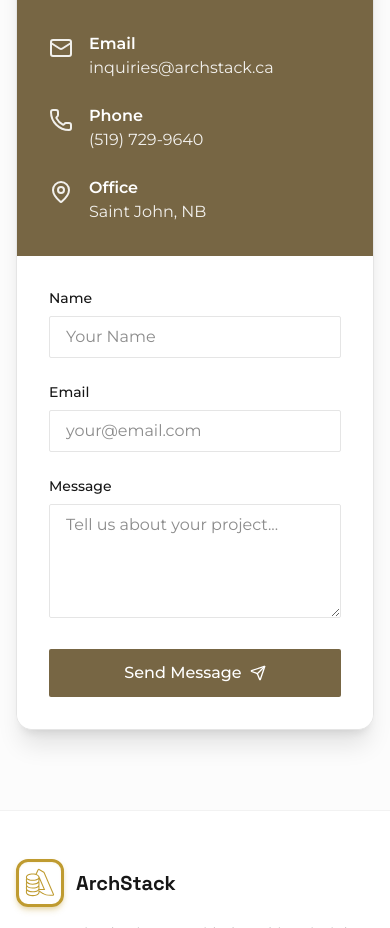
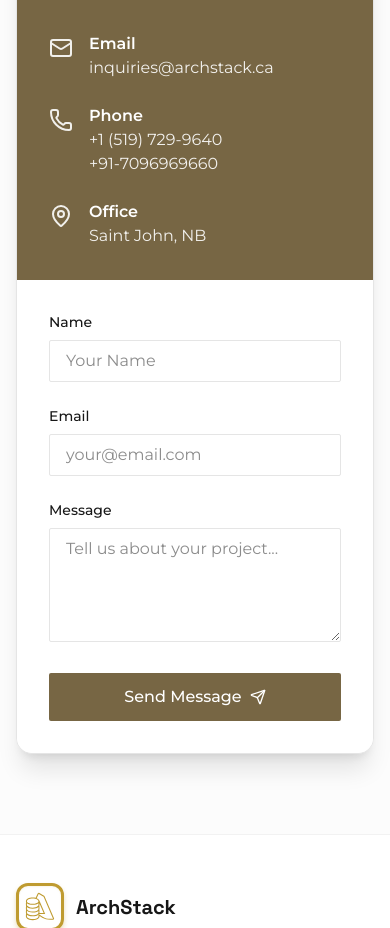
Before and after one commit to rathin236/ArchStack, a Next.js app: page / in a window 390 px wide. Shown: the part 5360-6288 px from the top of the page. Built offline with nearby package versions, Linux system fonts and the light colour scheme.

Commit message:
changed phone numbers

```diff
--- a/components/sections/Contact.tsx
+++ b/components/sections/Contact.tsx
@@ -56,8 +56,11 @@ export function Contact() {
                   <Phone className="h-6 w-6 mt-1 opacity-90" />
                   <div>
                     <h3 className="font-semibold">Phone</h3>
-                    <a href="tel:+15197299640" className="opacity-90 hover:underline">
-                      (519) 729-9640
+                    <a href="tel:+15197299640" className="block opacity-90 hover:underline">
+                      +1 (519) 729-9640
+                    </a>
+                    <a href="tel:+917096969660" className="block opacity-90 hover:underline">
+                      +91-7096969660
                     </a>
                   </div>
                 </div>
```
